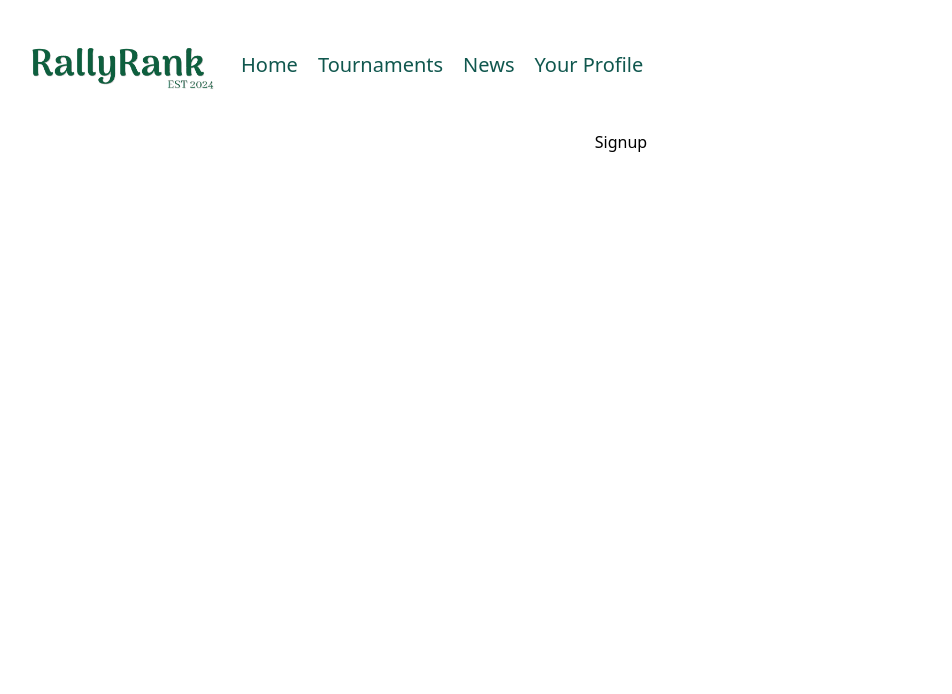
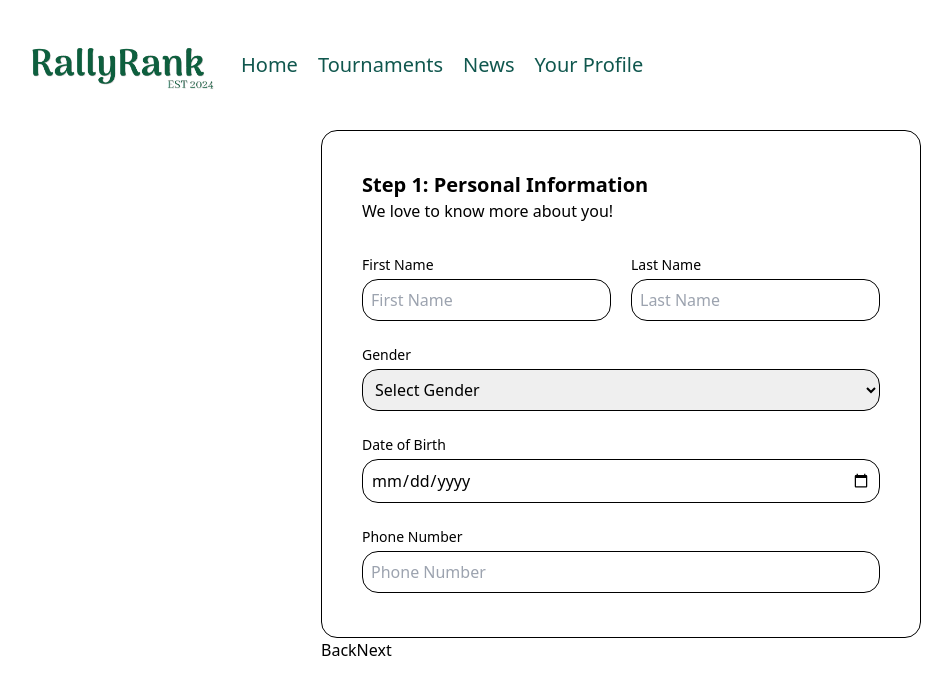
Before and after one commit to zylooooo/CS203, a React (Vite) app in the folder rally-rank-app/: page /signup in a window 1280 px wide. Shown: the top 694 px of the page, without its empty margins (19-971 px from the left). Built offline with nearby package versions, Linux system fonts and the light colour scheme.

Commit message:
Added Edited SignUp.jsx

```diff
--- a/rally-rank-app/src/PlayerView/SignUp.jsx
+++ b/rally-rank-app/src/PlayerView/SignUp.jsx
@@ -1,107 +1,172 @@
+import React, { useState } from "react";
 import { Link } from "react-router-dom";
+import PropTypes from "prop-types";
 import { useForm } from "react-hook-form";
 import { DevTool } from "@hookform/devtools";
 
-function SignUp() {
-    return <h1>Signup</h1>;
-}
+const Step1 = ({ register, errors }) => (
+    <div className="p-10 border">
+        <h2 className="h2 text-xl font-extrabold">
+            Step 1: Personal Information
+        </h2>
+        <p>We love to know more about you!</p>
+        <div className="flex flex-col gap-5 mt-8">
+            <div className="flex gap-5">
+                <div className="flex flex-col gap-1">
+                    <label
+                        htmlFor="firstName"
+                        className="block text-sm font-medium text-gray-700"
+                    >
+                        First Name
+                    </label>
+                    <input
+                        className="border p-2"
+                        type="text"
+                        id="firstName"
+                        placeholder="First Name"
+                        {...register("firstName", { required: true })}
+                    />
+                    <p className="error">{errors.firstName?.message}</p>
+                </div>
+                <div className="flex flex-col gap-1">
+                    <label
+                        htmlFor="lastName"
+                        className="block text-sm font-medium text-gray-700"
+                    >
+                        Last Name
+                    </label>
+                    <input
+                        className="border p-2"
+                        type="text"
+                        id="lastName"
+                        placeholder="Last Name"
+                        {...register("lastName", { required: true })}
+                    />
+                    <p className="error">{errors.lastName?.message}</p>
+                </div>
+            </div>
 
-function PlayerLogin() {
+            <div className="flex flex-col gap-1">
+                <label
+                    htmlFor="gender"
+                    className="block text-sm font-medium text-gray-700"
+                >
+                    Gender
+                </label>
+                <select
+                    className="border p-2"
+                    id="gender"
+                    {...register("gender", {
+                        required: "Gender is required",
+                    })}
+                >
+                    <option value="">Select Gender</option>
+                    <option value="Male">Male</option>
+                    <option value="Female">Female</option>
+                </select>
+
+                <p className="error">{errors.gender?.message}</p>
+            </div>
+            <div className="flex flex-col gap-1">
+                <label
+                    htmlFor="dob"
+                    className="block text-sm font-medium text-gray-700"
+                >
+                    Date of Birth
+                </label>
+                <input
+                    className="border p-2"
+                    type="date"
+                    id="dob"
+                    {...register("dob", {
+                        required: "Date of birth is required",
+                    })}
+                />
+                <p className="error">{errors.dob?.message}</p>
+            </div>
+            <div className="flex flex-col gap-1">
+                <label
+                    htmlFor="phone"
+                    className="block text-sm font-medium text-gray-700"
+                >
+                    Phone Number
+                </label>
+                <input
+                    className="border p-2"
+                    type="tel"
+                    id="phone"
+                    placeholder="Phone Number"
+                    {...register("phone", {
+                        required: "Phone number is required",
+                    })}
+                />
+                <p className="error">{errors.phone?.message}</p>
+            </div>
+        </div>
+    </div>
+);
+
+Step1.propTypes = {
+    register: PropTypes.func.isRequired,
+    errors: PropTypes.shape({
+        firstName: PropTypes.object,
+        lastName: PropTypes.object,
+        gender: PropTypes.object,
+        dob: PropTypes.object,
+        phone: PropTypes.object,
+    }).isRequired,
+};
+
+const Step2 = ({ register, errors }) => (
+    <div>
+        <h2>Step 2: Date of Birth</h2>
+        <input type="date" {...register("dob", { required: true })} />
+        {errors.dob && <p>Date of birth is required</p>}
+    </div>
+);
+
+const SignUp = () => {
     const form = useForm();
     const { register, control, handleSubmit, formState } = form;
     const { errors } = formState;
 
+    const [step, setStep] = useState(1);
+
     const onSubmit = (data) => {
-        // Remove the console.log statement
-        console.log("Form submitted", data);
-        // This is for API calls
+        if (step === 2) {
+            // Final submission logic here
+            console.log("Form Data: ", data);
+        } else {
+            // Move to next step
+            setStep(step + 1);
+        }
     };
 
     return (
         <>
-            <h1 className="m-8 font-bold text-2xl">Player Login</h1>
-            <div>
-                <form
-                    className="card"
-                    onSubmit={handleSubmit(onSubmit)}
-                    noValidate
-                >
-                    <div>
-                        <label
-                            htmlFor="email"
-                            className="block text-sm font-medium text-gray-700"
-                        >
-                            Email
-                        </label>
-                        <input
-                            className="input"
-                            type="email"
-                            id="email"
-                            placeholder="you@example.com"
-                            {...register("email", {
-                                pattern: {
-                                    value: /^[a-zA-Z0-9._%+-]+@[a-zA-Z0-9.-]+\.[a-zA-Z]{2,}$/,
-                                    message: "Invalid email format",
-                                },
-                            })}
-                        />
-                        <p className="error">{errors.email?.message}</p>
-                    </div>
+            <div className="flex justify-center">
+                <form onSubmit={handleSubmit(onSubmit)}>
+                    {step === 1 && (
+                        <Step1 register={register} errors={errors} />
+                    )}
+                    {step === 2 && (
+                        <Step2 register={register} errors={errors} />
+                    )}
 
-                    <div>
-                        <label
-                            htmlFor="password"
-                            className="block text-sm font-medium text-gray-700"
-                        >
-                            Password
-                        </label>
-                        <input
-                            type="password"
-                            id="password"
-                            className="input"
-                            placeholder="••••••••"
-                            {...register("password", {
-                                required: "Password is required",
-                            })}
-                        />
-                        <p className="error">{errors.password?.message}</p>
-                    </div>
                     <button
-                        type="submit"
-                        className="button mt-6 font-bold hover:shadow-inner"
+                        type="button"
+                        onClick={() => setStep(step - 1)}
+                        disabled={step === 1}
                     >
-                        Log In
+                        Back
                     </button>
-                    <div className="flex items-center justify-center py-6">
-                        <div className="border-t border-gray-100 flex-grow mr-3 opacity-50"></div>
-                        <span className="text-gray-199 text-xs opacity-50">
-                            OR
-                        </span>
-                        <div className="border-t border-gray-100 flex-grow ml-3 opacity-50"></div>
-                    </div>
-                    <div className="text-xs text-blue-500">
-                        Don't have a RallyRank account?
-                        <Link
-                            to=""
-                            className="hover:text-primary-color-green font-bold underline pl-2 text-secondary-color-dark-green"
-                        >
-                            Sign up as a new player
-                        </Link>
-                    </div>
+                    <button type="submit">
+                        {step === 6 ? "Submit" : "Next"}
+                    </button>
                 </form>
-                <DevTool control={control} />
-                <div className="text-blue-500 text-ms flex flex-row justify-center align-item mt-10">
-                    RallyRank Adminstrator?
-                    <Link
-                        to="/login-admin"
-                        className="hover:text-primary-color-green font-bold underline pl-2 text-secondary-color-dark-green"
-                    >
-                        Log in here!
-                    </Link>
-                </div>
             </div>
         </>
     );
-}
+};
 
 export { SignUp };
--- a/rally-rank-app/src/PublicView/News.jsx
+++ b/rally-rank-app/src/PublicView/News.jsx
@@ -23,7 +23,7 @@ function News() {
                                 fugit sit nihil, quia accusamus tenetur a eum at
                                 nemo repellat, expedita provident!
                             </div>
-                            <div className="bg-primary-color-green border">
+                            <div className="bg-primary-color-gre en border">
                                 Lorem ipsum dolor sit amet consectetur,
                                 adipisicing elit. Quidem libero, dignissimos
                                 perferendis aspernatur minus sed ducimus animi
@@ -48,4 +48,4 @@ function News() {
     );
 }
 
-export default News ;
+export default News;
--- a/rally-rank-app/src/index.css
+++ b/rally-rank-app/src/index.css
@@ -36,7 +36,7 @@
         border-radius: 1rem;
     }
 
-    .min-height-300px{
+    .min-height-300px {
         min-height: 300px;
     }
 
@@ -47,5 +47,5 @@
     .active {
         font-weight: bold;
         color: rgb(34 197 94);
-       }
+    }
 }
```
